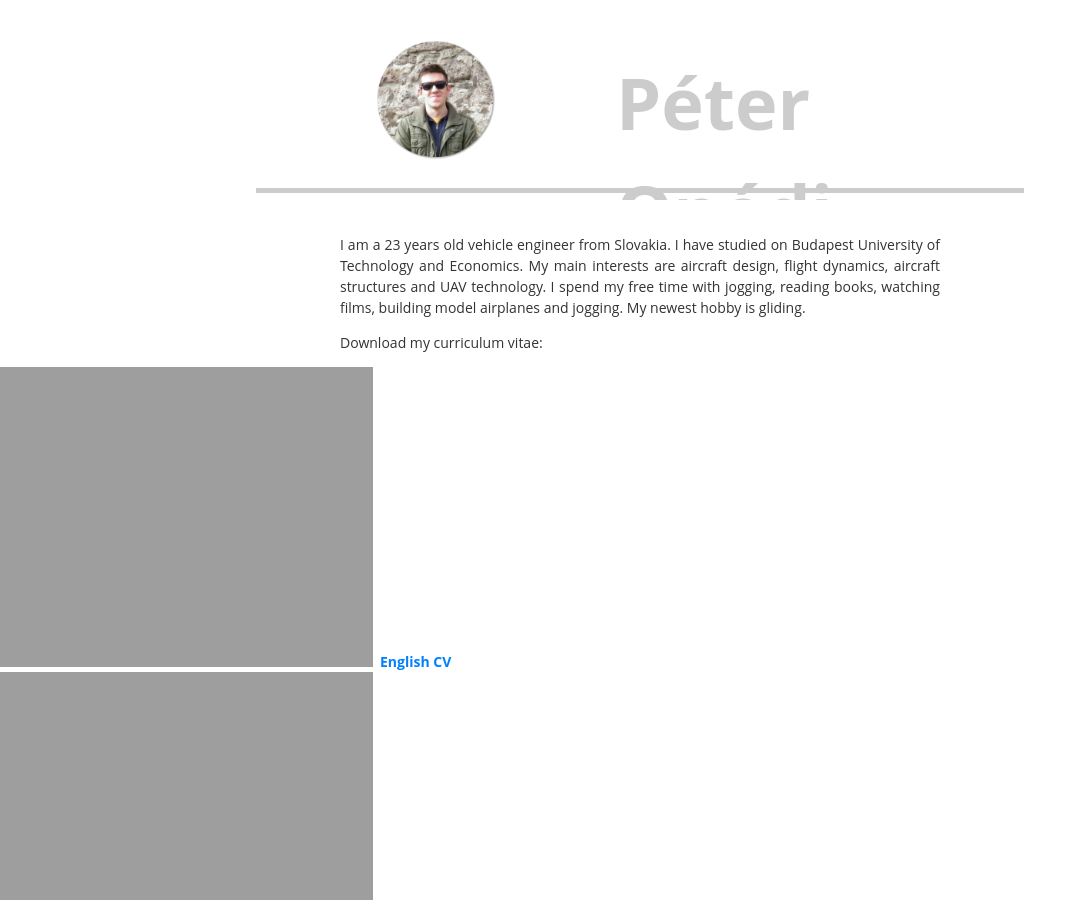
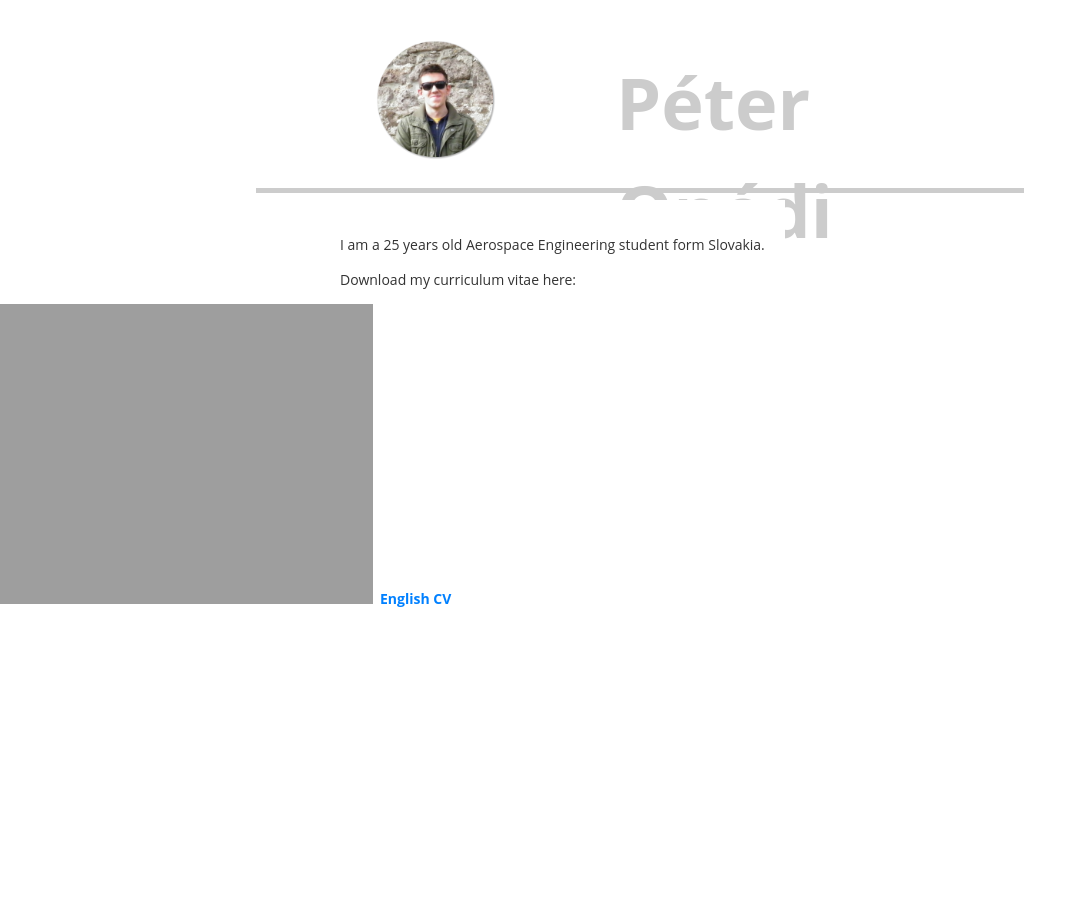
Before and after one commit to onodip/onodip.github.io, a Jekyll site: the page index.html, which Jekyll copies as it is, in a window 1280 px wide. Shown: the whole page, without its empty margins (0-1087 px from the left). Built offline with Jekyll 4.4.1, drawn with Linux system fonts in a browser that asks for light colours; some of the changed text lies outside the part shown.

Commit message:
Add files via upload
CV changed. Text shortened. Other languages commented out.

```diff
--- a/index.html
+++ b/index.html
@@ -21,20 +21,19 @@ Created by: Peter Onodi
 
 <div id="centerdoc">
 <p id="introduction">
-I am a 23 years old vehicle engineer from Slovakia. I have studied on Budapest University of Technology and Economics. My main interests are aircraft design, flight dynamics, aircraft structures and UAV technology.
-I spend my free time with jogging, reading books, watching films, building model airplanes and jogging. My newest hobby is gliding.
+I am a 25 years old Aerospace Engineering student form Slovakia.
 </p>
 <p id="cv">
-Download my curriculum vitae:
+Download my curriculum vitae here:
 <ul>
 <li style="list-style-image: url(pics/flagicons/gb.png);"><a href="cv/Peter_Onodi_CV_EN.pdf">English CV</a></li>
-<li style="list-style-image: url(pics/flagicons/hu.png);"><a href="cv/Onodi_Peter_CV_HU.pdf">Hungarian CV</a></li>
+<!-- <li style="list-style-image: url(pics/flagicons/hu.png);"><a href="cv/Onodi_Peter_CV_HU.pdf">Hungarian CV</a></li>
 <li style="list-style-image: url(pics/flagicons/de.png);"><a href="cv/Peter_Onodi_CV_DE.pdf">German CV</a></li>
 <li style="list-style-image: url(pics/flagicons/sk.png);"><a href="cv/Peter_Onodi_CV_SK.pdf">Slovak CV</a></li>
 <li style="list-style-image: url(pics/flagicons/cz.png);"><a href="cv/Peter_Onodi_CV_CZ.pdf">Czech CV</a></li>
 <li style="list-style-image: url(pics/flagicons/nl.png);"><a href="cv/Peter_Onodi_CV_NL.pdf">Dutch CV</a></li>
 </ul>
-</p>
+</p>-->
 
 </div>
 
```
Also changed, not shown: 1 other file.
